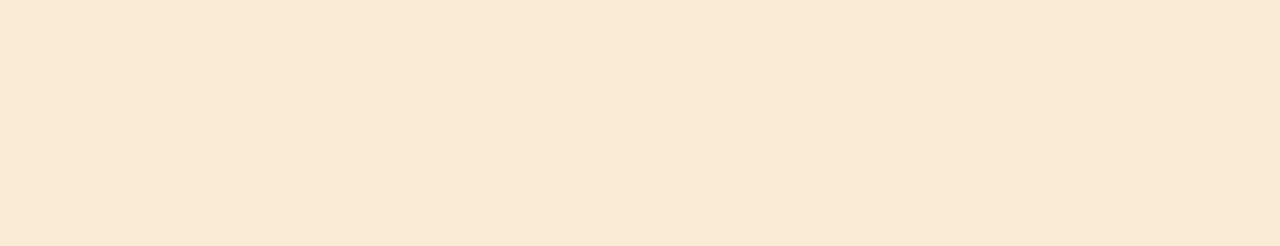
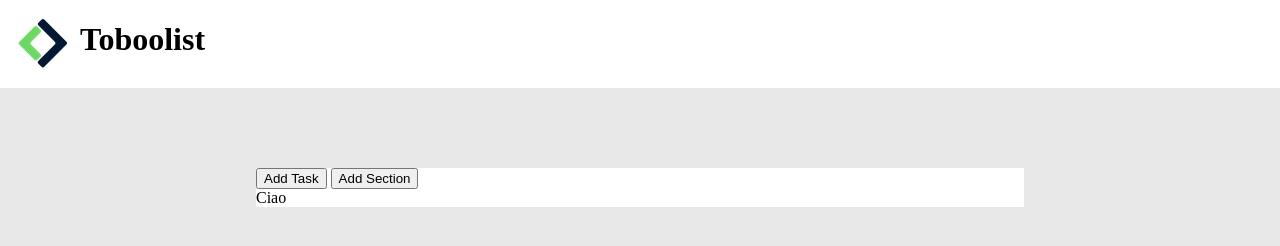
Before and after one commit to Claudio-Bernardinetti/html-css-toboolist, a plain HTML site: page index.html in a window 1280 px wide. Drawn offline with Linux system fonts and the light colour scheme.

Commit message:
add header

```diff
--- a/index.html
+++ b/index.html
@@ -7,7 +7,20 @@
     <title>Toboolist</title>
 </head>
 <body>
-    <header></header>
-    <main></main>
+    <header>
+         <img src="img/logo copia.png" alt="">
+         <h1>Toboolist</h1>
+    </header>
+    <main>
+        <div id="header">
+            <input type="button" value="Add Task">
+            <input type="button" value="Add Section">
+        </div>
+        <div>
+
+
+        </div>
+        Ciao
+    </main>
 </body>
 </html>
--- a/style.css
+++ b/style.css
@@ -2,5 +2,29 @@ body {
     margin: 0;
     padding: 0;
     box-sizing: border-box;
-    background-color: antiquewhite;
+    background-color: var(--bool-lightgrey);
 }
+
+header {
+    background-color: white;
+    padding-bottom: 0.5rem;
+
+}
+:root {
+    --bool-lightgrey: #e8e8e8;
+}
+
+img {
+    margin: 1rem;
+}
+h1 {
+    margin-left: 5rem;
+    margin-top: -4.3rem;
+}
+
+main {
+    background-color: white;
+    margin-top: 5rem;
+    margin-left: 20%;
+    margin-right: 20%;
+}
```
